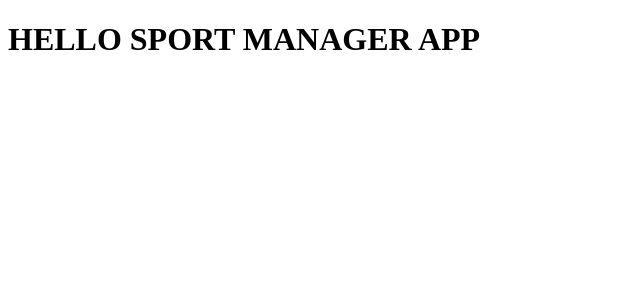
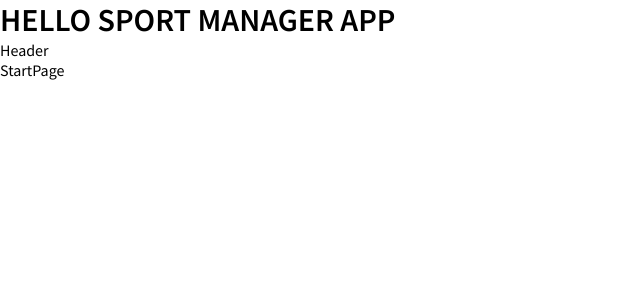
Before and after one commit to fundamentum71/sport-manager, a React (Create React App) app: page / in a window 1280 px wide. Shown: the top 300 px of the page, without its empty margins (0-640 px from the left). Built offline with nearby package versions, Linux system fonts and the light colour scheme.

Commit message:
первые наброски

```diff
--- a/src/components/app/App.tsx
+++ b/src/components/app/App.tsx
@@ -1,11 +1,15 @@
 import React from 'react';
+import StartPage from '../../pages/StartPage';
+import Header from '../header/Header';
 
-import styles from './app.module.scss';
+//import styles from './app.module.scss';
 
 function App() {
 	return (
 		<div className="App">
 			<h1>HELLO SPORT MANAGER APP</h1>
+			<Header />
+			<StartPage />
 		</div>
 	);
 }
--- /dev/null
+++ b/src/components/header/Header.tsx
@@ -0,0 +1,7 @@
+import React from 'react';
+
+const Header = () => {
+	return <div>Header</div>;
+};
+
+export default Header;
--- a/src/pages/StartPage.tsx
+++ b/src/pages/StartPage.tsx
@@ -0,0 +1,7 @@
+import React from 'react';
+
+const StartPage = () => {
+	return <div>StartPage</div>;
+};
+
+export default StartPage;
```
Also changed, not shown: package.json (+5 -2 lines), src/@types/assets.d.ts (+16 -16 lines), src/components/footer/footer.tsx (added, +7 -0 lines), src/index.tsx (+5 -2 lines), src/redux/hooks.ts (+4 -4 lines), tsconfig.json (added, +20 -0 lines), 1 other file (tests, documents, lock files or other folders).
